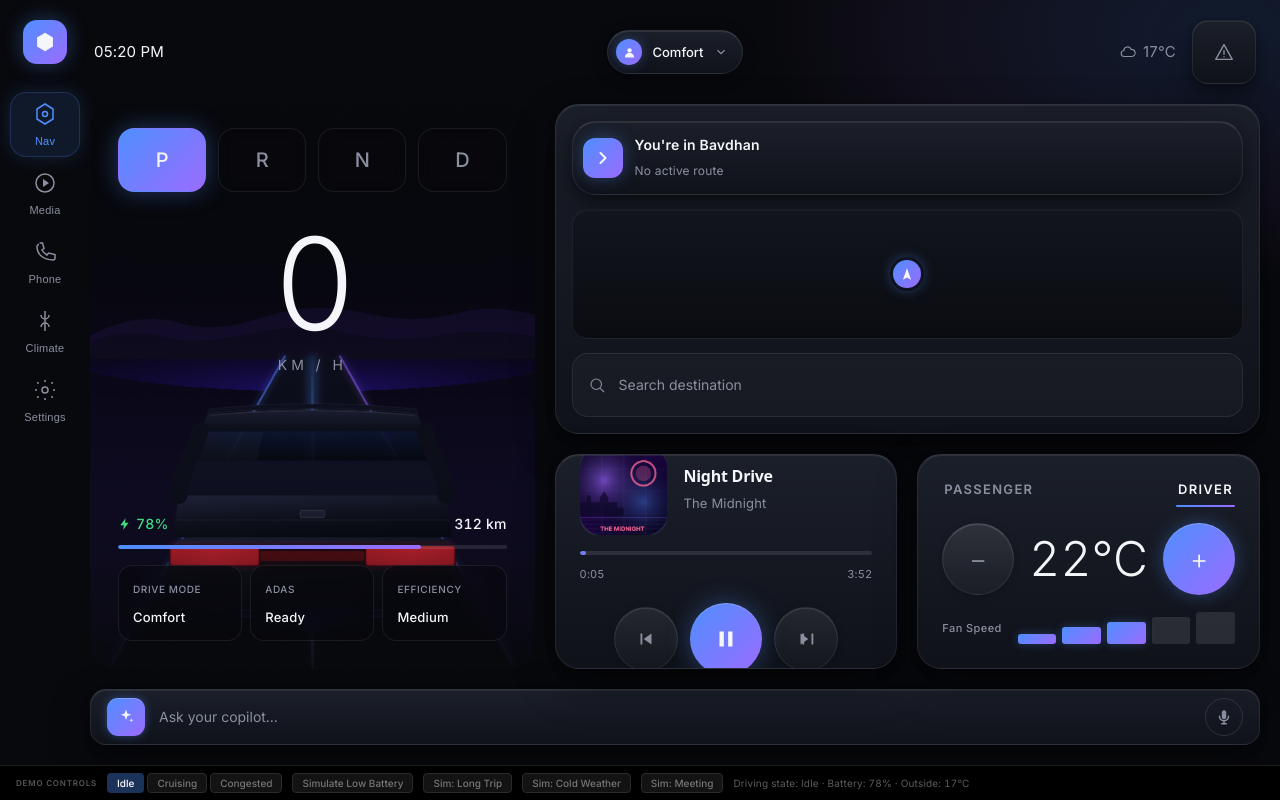
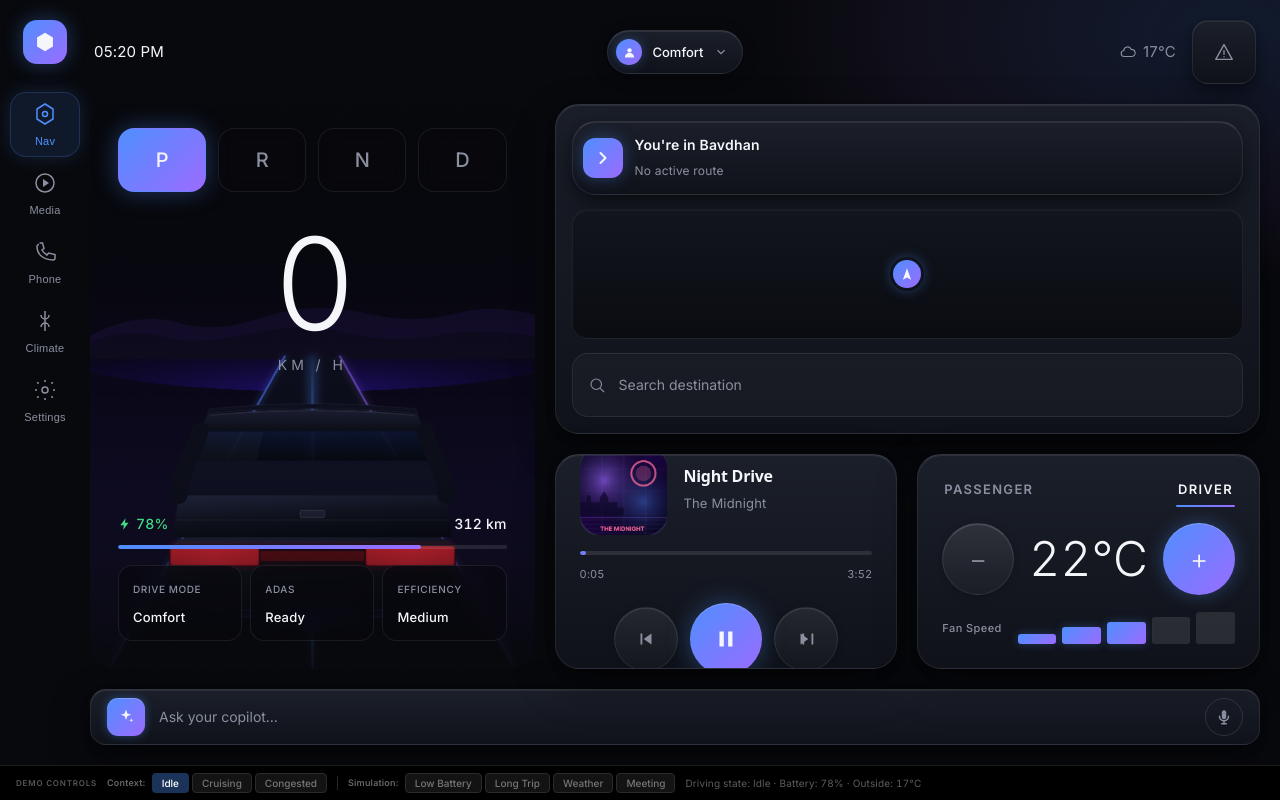
Before and after one commit to vedhabbu/cockpit, a React (Vite) app: page / in a window 1280 px wide. Built offline with nearby package versions, Linux system fonts and the light colour scheme; no server answers.

Commit message:
Bottom Controls

```diff
--- a/src/App.css
+++ b/src/App.css
@@ -1476,6 +1476,27 @@ body {
   color: #555555;
 }
 
+.demo-bar__group {
+  display: flex;
+  align-items: center;
+  gap: 6px;
+  flex-shrink: 0;
+}
+
+.demo-bar__group-label {
+  flex-shrink: 0;
+  font-size: 9px;
+  font-weight: 600;
+  color: #666666;
+}
+
+.demo-bar__divider {
+  width: 1px;
+  height: 14px;
+  flex-shrink: 0;
+  background: #262626;
+}
+
 .demo-bar__segmented {
   display: flex;
   gap: 3px;
--- a/src/App.jsx
+++ b/src/App.jsx
@@ -907,7 +907,10 @@ function DemoControlBar({
   return (
     <div className="demo-bar">
       <span className="demo-bar__caption">Demo Controls</span>
-      <div className="demo-bar__segmented" role="group" aria-label="Load level">
+
+      <div className="demo-bar__group">
+        <span className="demo-bar__group-label">Context:</span>
+        <div className="demo-bar__segmented" role="group" aria-label="Driving context">
           {LOAD_LEVELS.map((level) => (
             <button
               key={level.id}
@@ -920,16 +923,23 @@ function DemoControlBar({
             </button>
           ))}
         </div>
+      </div>
+
+      <span className="demo-bar__divider" aria-hidden="true" />
+
+      <div className="demo-bar__group">
+        <span className="demo-bar__group-label">Simulation:</span>
+        <div className="demo-bar__segmented" role="group" aria-label="Simulation triggers">
           <button
             type="button"
             className={`demo-bar__segment${isLowBattery ? ' active demo-bar__segment--warning' : ''}`}
             aria-pressed={isLowBattery}
             onClick={onToggleBattery}
           >
-        {isLowBattery ? 'Reset Battery' : 'Simulate Low Battery'}
+            {isLowBattery ? 'Reset Battery' : 'Low Battery'}
           </button>
           <button type="button" className="demo-bar__segment" onClick={onSimLongTrip}>
-        Sim: Long Trip
+            Long Trip
           </button>
           <button
             type="button"
@@ -937,11 +947,14 @@ function DemoControlBar({
             aria-pressed={isCold}
             onClick={onToggleWeather}
           >
-        {isCold ? 'Reset Weather' : 'Sim: Cold Weather'}
+            {isCold ? 'Reset Weather' : 'Weather'}
           </button>
           <button type="button" className="demo-bar__segment" onClick={onSimMeeting}>
-        Sim: Meeting
+            Meeting
           </button>
+        </div>
+      </div>
+
       <span className="demo-bar__readout">
         Driving state: {activeLabel} · Battery: {batteryLevel}% · Outside: {outsideTemp}°C
       </span>
```
Lines whose indentation alone changed are shown as unchanged.
